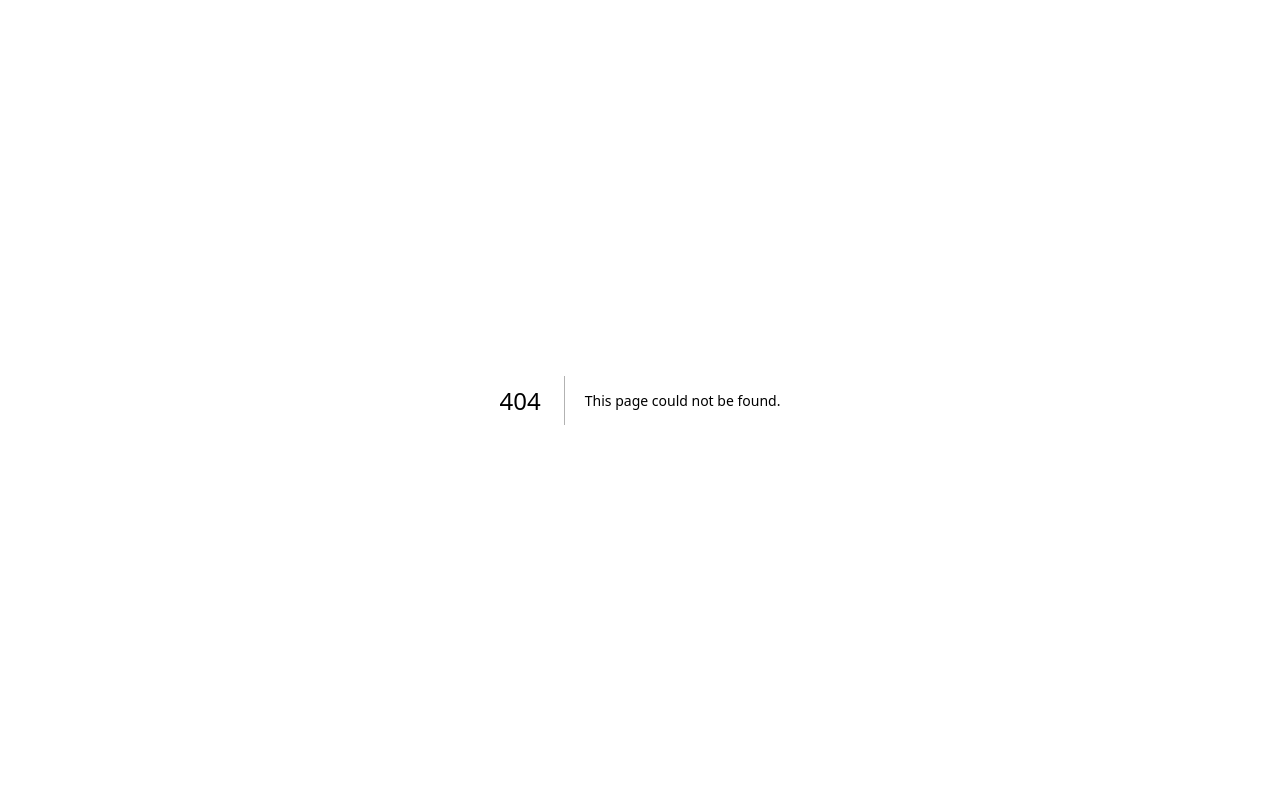
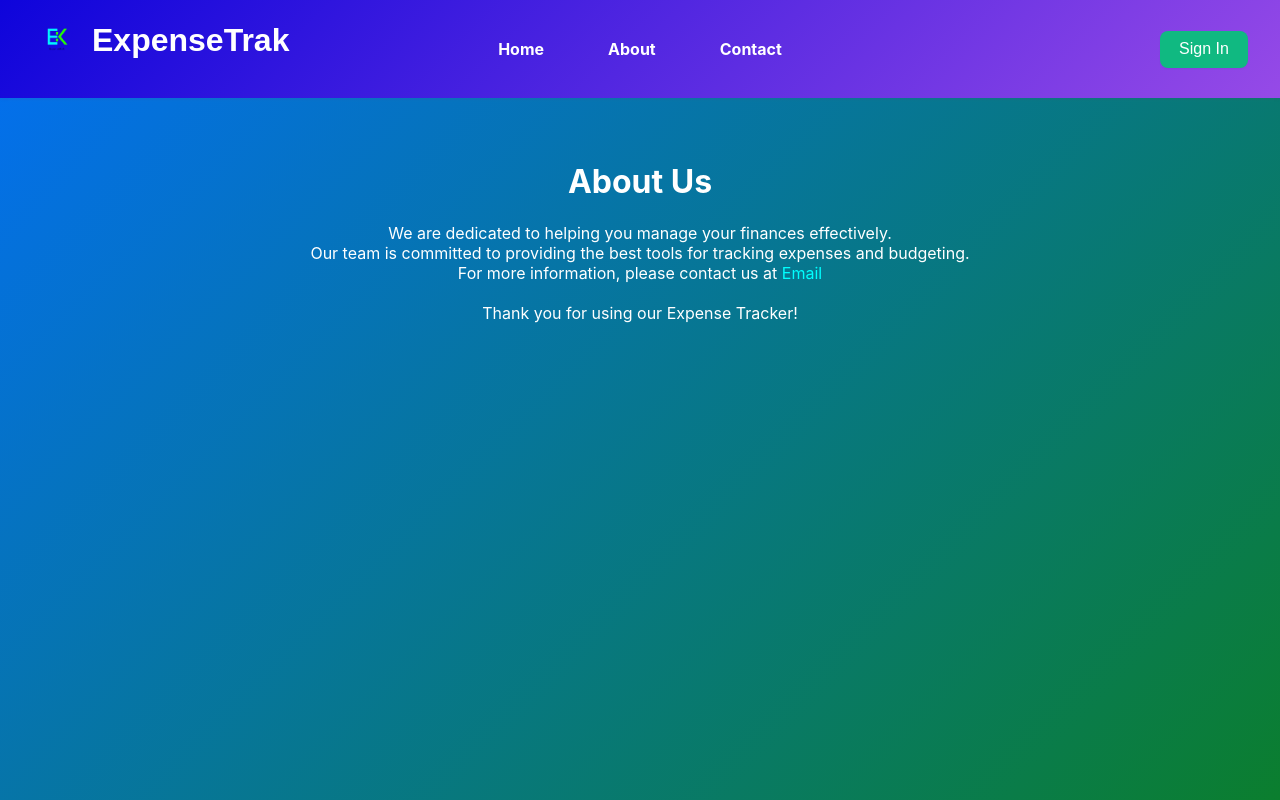
Before and after one commit to Abhay056/expense-tracker-app, a Next.js app: page /about in a window 1280 px wide. Before the commit this address had no page. Built offline with nearby package versions, Linux system fonts and the light colour scheme.

Commit message:
UI changes

```diff
--- a/src/components/Header.js
+++ b/src/components/Header.js
@@ -15,11 +15,11 @@ export default function Header() {
         </Link>
       </div>
       <nav style={{ flex: 2, display: 'flex', justifyContent: 'center' }}>
-        <ul style={{ display: 'flex', gap: '2rem', listStyle: 'none', margin: 0, padding: 0, alignItems: 'center' }}>
-          <li><Link href="/" style={{color: '#fff'}}>Home</Link></li>
-          <li><Link href="/about" style={{color: '#fff'}}>About</Link></li>
-          <li><Link href="/contact" style={{color: '#fff'}}> Contact</Link></li>
-          {user && <li><Link href="/dashboard" style={{color: '#fff'}}>Dashboard</Link></li>}
+        <ul style={{ display: 'flex', gap: '4rem', listStyle: 'none', margin: 0, padding: 0, alignItems: 'center' }}>
+          <li><Link href="/" className={styles.links}>Home</Link></li>
+          <li><Link href="/about" className={styles.links}>About</Link></li>
+          <li><Link href="/contact" className={styles.links}> Contact</Link></li>
+          {user && <li><Link href="/dashboard" className={styles.links}>Dashboard</Link></li>}
         </ul>
       </nav>
       <div style={{ flex: 1, display: 'flex', justifyContent: 'flex-end', alignItems: 'center' }}>
--- a/src/components/about.js
+++ b/src/components/about.js
@@ -1,11 +1,18 @@
-export default function About() {
+import Header from "./Header";
+
+export default function Contact() {
   return (
-    <div style={{ textAlign: 'center', marginTop: '4rem' }}>
-      <h1>About Us</h1>
-      <p>We are dedicated to helping you manage your finances effectively.</p>
-      <p>Our team is committed to providing the best tools for tracking expenses and budgeting.</p>
-      <p>For more information, please contact us at <a href="mailto:abjun504@gmail.com"/></p>
-      <p>Thank you for using our Expense Tracker!</p>
-    </div>
+    <>
+      <Header />
+      <div style={{ textAlign: 'center', marginTop: '4rem' }}>
+        <h1 style={{color: '#fff'}}>About Us</h1>
+        <p style={{color: '#fff', textAlign: 'center'}}>
+          We are dedicated to helping you manage your finances effectively.<br/>
+          Our team is committed to providing the best tools for tracking expenses and budgeting.<br/>
+          For more information, please contact us at <a href="mailto:abjun504@gmail.com" style={{color:"cyan"}}>Email</a><br/>
+          <br/>Thank you for using our Expense Tracker!
+        </p>
+      </div>
+    </>
   );
 }
--- /dev/null
+++ b/src/pages/about.js
@@ -0,0 +1,5 @@
+import About from '../components/about';
+
+export default function AboutPage() {
+  return <About />;
+}
--- /dev/null
+++ b/src/pages/contact.js
@@ -0,0 +1,5 @@
+import Contact from '../components/contact';
+
+export default function ContactPage() {
+  return <Contact />;
+}
--- a/src/styles/Dashboard.module.css
+++ b/src/styles/Dashboard.module.css
@@ -35,6 +35,16 @@
   font-family: 'Arial', sans-serif;
   text-decoration: none;
   transition: color 0.3s ease;
+}
+
+.text:hover {
+  color: #2bc1cc;
+  font-weight: bold;
+  padding: 2px;
+  margin-top: 4px;
+  font-family: 'Arial', sans-serif;
+  text-decoration: none;
+  translate: 0 2px;
 }
 
 .budgetForm {
@@ -303,3 +313,21 @@
   gap: 1rem;
   margin-bottom: 1rem;
 }
+
+.links {
+  color: #fff;
+  text-decoration: none;
+  font-weight: bold;
+  transition: color 0.3s ease;
+}
+
+.links:hover {
+  color: #13e2af;
+  text-decoration: none;
+  font-weight: bold;
+  background: rgb(56, 6, 204);
+  border-radius: 8px;
+  box-shadow: 0 2px 8px rgb(19, 226, 105);
+  padding: 1em 0.75em;
+  translate: 0 2px;
+}
```
Also changed, not shown: src/components/contact.js (+16 -0 lines), 1 other file (tests, documents, lock files or other folders).
